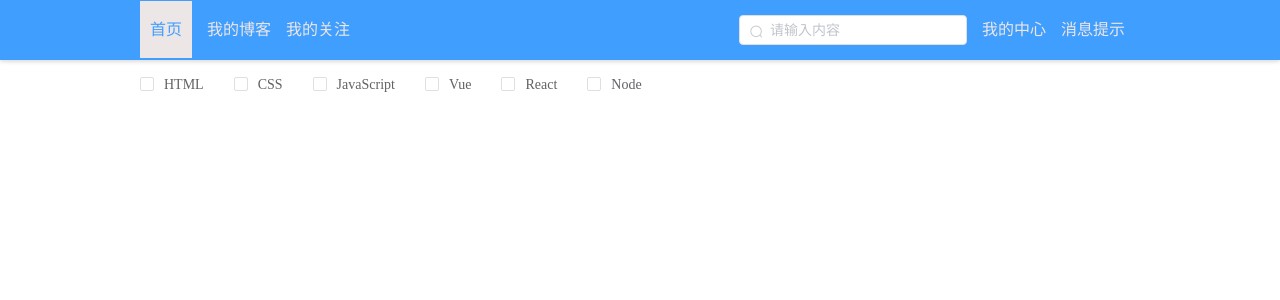
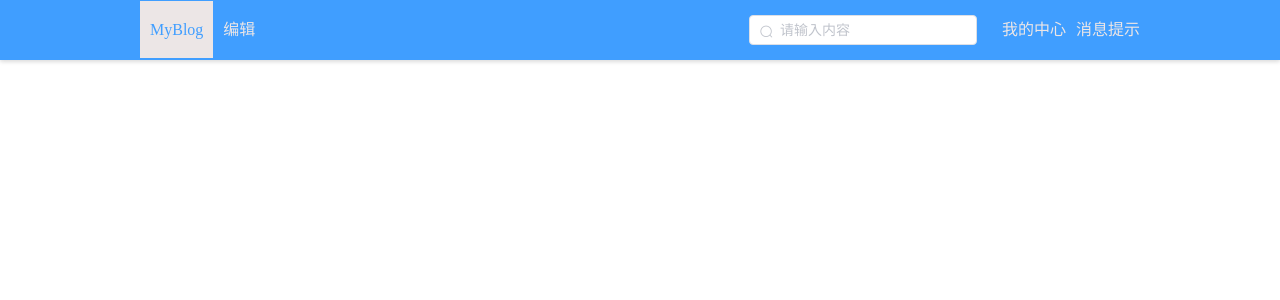
Before and after one commit to GuoJint/myBlog, a Vue app: page /#/articleEdit in a window 1280 px wide. Shown: the top 300 px of the page. Built offline with nearby package versions, Linux system fonts and the light colour scheme; what vue-cookies would draw is missing.

Commit message:
feature eidtHeader

```diff
--- /dev/null
+++ b/src/pages/404.vue
@@ -0,0 +1,16 @@
+<template>
+    <div class="404">
+        404
+    </div>
+</template>
+
+<script>
+export default {
+    name: '404',
+    data() {
+        return {
+
+        }
+    }
+}
+</script>
--- a/src/pages/articleEdit.vue
+++ b/src/pages/articleEdit.vue
@@ -1,6 +1,24 @@
 <template>
     <div class="articleEdit">
-
+        <div class="container">
+            <div class="centerLeft">
+                <span class="logo">MyBlog</span>
+                <span class="title">编辑</span>
+            </div>
+            <div class="centerRight">
+                <el-autocomplete
+                    class="inline-input"
+                    prefix-icon="el-icon-search"
+                    v-model="state"
+                    :fetch-suggestions="querySearch"
+                    placeholder = "请输入内容"
+                    :trigger-on-focus = "false"
+                    @select="handleSelect"
+                ></el-autocomplete>
+                <span>我的中心</span>
+                <span>消息提示</span>
+            </div>
+        </div>
     </div>
 </template>
 
@@ -14,3 +32,53 @@ export default {
     }
 }
 </script>
+<style lang="scss">
+.articleEdit{
+    width: 100%;
+    height: 60px;
+    background-color: #409EFF;
+    box-shadow: 0 2px 4px rgba(0, 0, 0, .12), 0 0 6px rgba(0, 0, 0, .04);
+    .container{
+        position:absolute;
+        left: 50%;
+        transform: translateX(-50%);
+        width: 1000px;
+        height: 60px;
+        background-color: #409EFF;
+        .centerLeft,.centerRight{
+            display: inline-block;
+            line-height: 60px;
+            color: #ECE6E6;
+        }
+        .centerRight{
+            float: right;
+            .inline-input{
+                margin-right: 15px;
+                input{
+                    height: 30px;
+                }
+                span{
+                    margin: 0;
+                }
+            }
+            span{
+                margin-left: 10px;
+            }
+        }
+        .centerLeft{
+            span{
+                text-align: center;
+                line-height: 60px;
+                padding: 20px 10px;
+            }
+            .logo{
+                background-color: #ECE6E6;
+                color: #409EFF;
+            }
+            .title{
+                color: #ECE6E6;
+            }
+        }
+    }
+}
+</style>
--- /dev/null
+++ b/src/pages/editHome.vue
@@ -0,0 +1,19 @@
+<template>
+    <div class="editHome">
+        <router-view></router-view>
+    </div>
+</template>
+
+<script>
+export default {
+    name: 'editHome',
+    data() {
+        return {
+
+        }
+    }
+}
+</script>
+<style lang="scss">
+
+</style>
--- a/src/routers/routerConfig.js
+++ b/src/routers/routerConfig.js
@@ -20,6 +20,14 @@ const routes = [
                 name:'myAttention',
                 component:()=>import('../pages/myAttention.vue'),
             },
+        ]
+    },
+    {
+        path:'/editHome',
+        name:'editHome',
+        component:()=>import('../pages/editHome.vue'),
+        redirect:'/articleEdit',
+        children:[
             {
                 path:'/articleEdit',
                 name:'articleEdit',
@@ -36,6 +44,11 @@ const routes = [
         path:'/register',
         name:'register',
         component:()=>import('../pages/register.vue'),
+    },
+    {
+        path:'/404',
+        name:'404-NotFound',
+        component:()=>import('../pages/404.vue'),
     }
 ]
 export default routes
```
Also changed, not shown: src/pages/articleManagement.vue (deleted).
